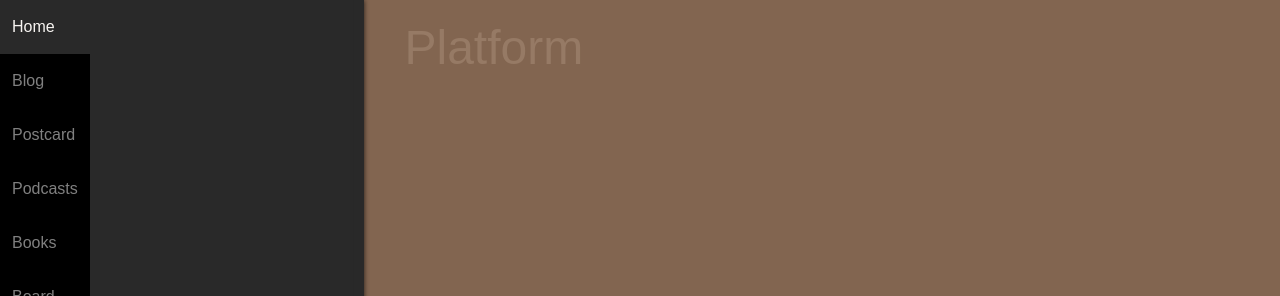
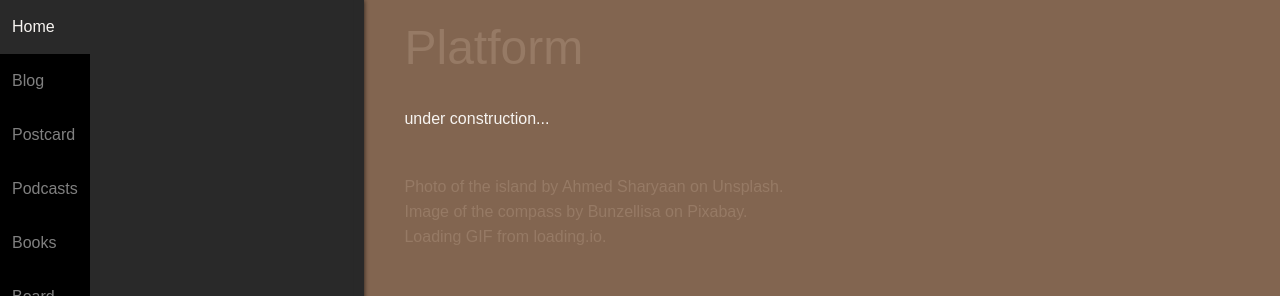
Before and after one commit to ermondel/react-seasons, a React (Create React App) app: page / in a window 1280 px wide. Shown: the top 296 px of the page. Built offline with nearby package versions, Linux system fonts and the light colour scheme.

Commit message:
feat: add content to the home component

```diff
--- a/src/components/Home/Home.js
+++ b/src/components/Home/Home.js
@@ -8,6 +8,16 @@ const Home = () => (
     <div className='content'>
       <div className='content-wrap'>
         <h2>Platform</h2>
+        <div className='main-info'>under construction...</div>
+        <div className='sources'>
+          <p className='sources__item'>
+            Photo of the island by Ahmed Sharyaan on Unsplash.
+          </p>
+          <p className='sources__item'>
+            Image of the compass by Bunzellisa on Pixabay.
+          </p>
+          <p className='sources__item'>Loading GIF from loading.io.</p>
+        </div>
       </div>
     </div>
   </main>
--- /dev/null
+++ b/src/style/_home.scss
@@ -0,0 +1,13 @@
+.main-info {
+  margin-bottom: 50px;
+}
+
+.sources {
+  color: $color-main;
+}
+
+.sources__item {
+  margin: 0;
+  padding: 0;
+  margin-bottom: 7px;
+}
--- a/src/style/index.scss
+++ b/src/style/index.scss
@@ -3,6 +3,7 @@
 @import './main';
 @import './main-nav';
 @import './util';
+@import './home';
 @import './footer';
 @import './details';
 @import './podcasts';
```
